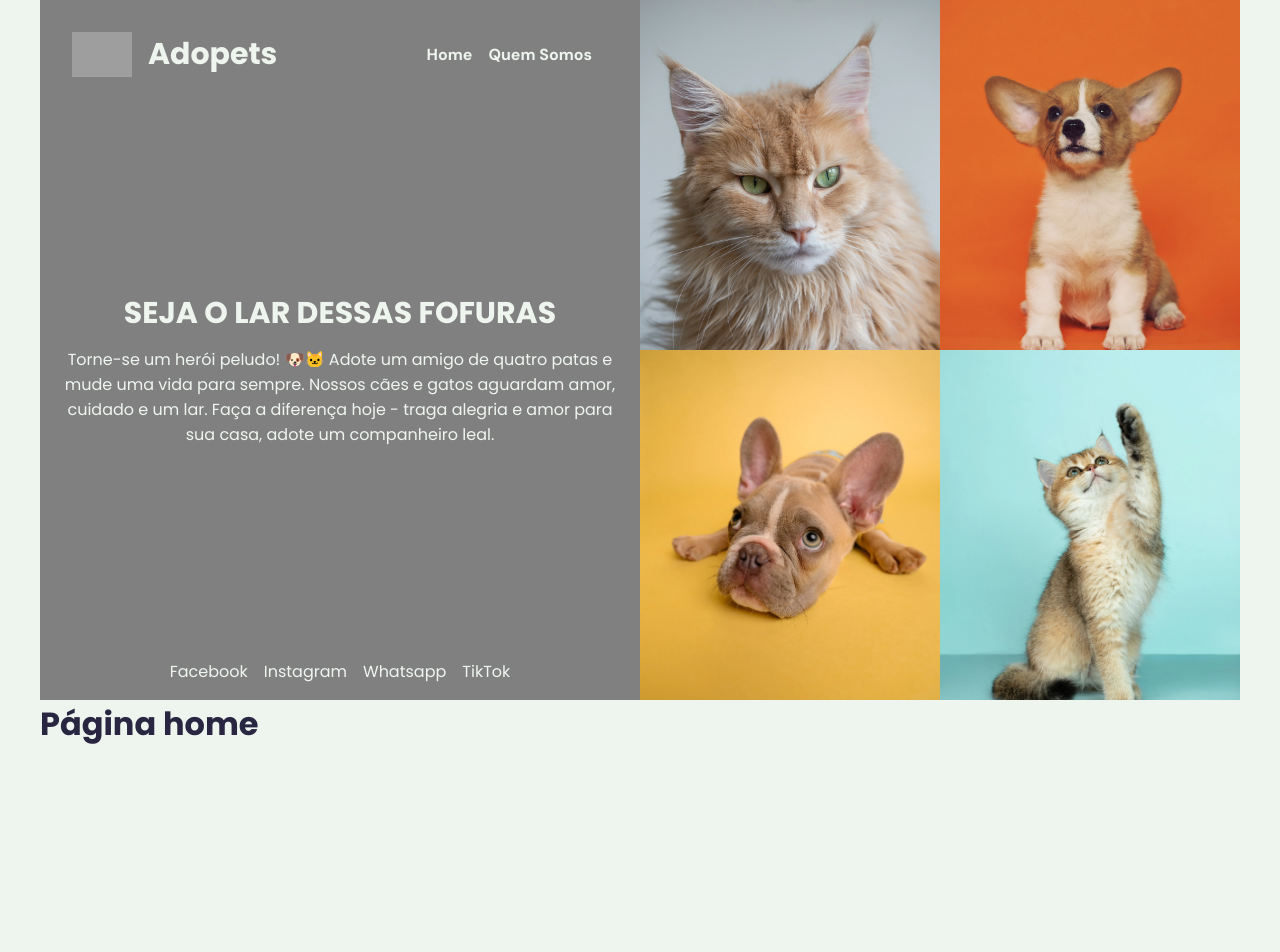
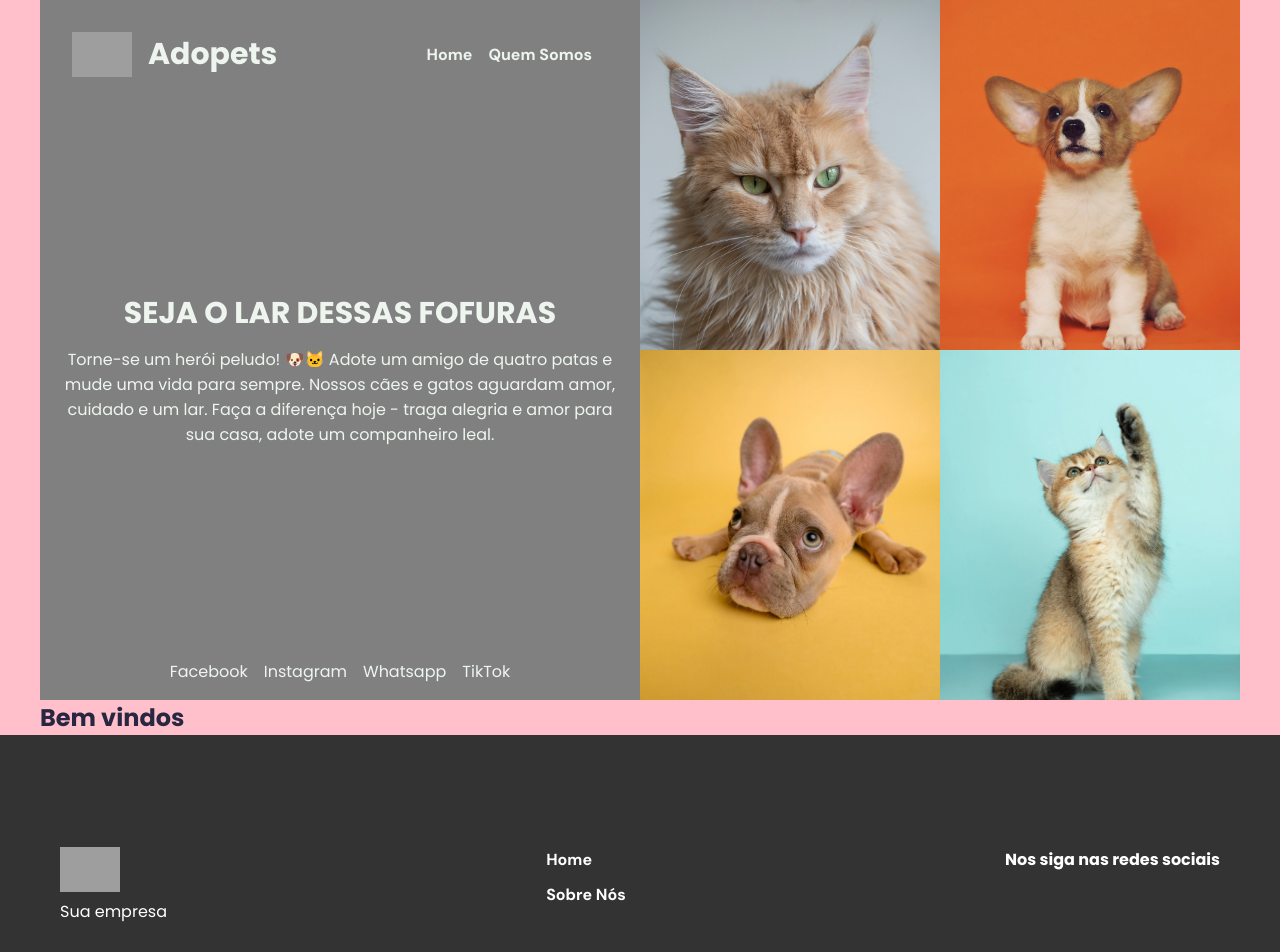
Before and after one commit to RNoleto/adopets-vue3, a Vue app: page / in a window 1280 px wide. Shown: the top 952 px of the page. Before the commit the page ends 800 px from the top, so only its background shows below. Built offline with nearby package versions, Linux system fonts and the light colour scheme; grey boxes are pictures that could not be loaded.

Commit message:
criação do footer

```diff
--- a/src/App.vue
+++ b/src/App.vue
@@ -2,12 +2,15 @@
   <div id="app">
     <router-view></router-view>
   </div>
+  <Footer />
 </template>
 <script>
 import Navbar from "./components/Navbar.vue";
+import Footer from "./components/Footer.vue";
 export default {
   components: {
     Navbar,
+    Footer,
   },
 };
 </script>
--- /dev/null
+++ b/src/components/Footer.vue
@@ -0,0 +1,94 @@
+<template>
+  <footer class="footer">
+    <div class="container">
+      <div class="footer-content">
+        <div class="footer-logo">
+          <img src="./assets/logo.png" alt="Logo" />
+          <p>Sua empresa</p>
+        </div>
+        <div class="footer-links">
+          <ul>
+            <li><router-link to="/">Home</router-link></li>
+            <li><router-link to="/about">Sobre Nós</router-link></li>
+            <!-- Adicione mais links conforme necessário -->
+          </ul>
+        </div>
+        <div class="footer-social">
+          <h4>Nos siga nas redes sociais</h4>
+          <div class="social-icons">
+            <a href="#"><i class="fab fa-facebook"></i></a>
+            <a href="#"><i class="fab fa-twitter"></i></a>
+            <a href="#"><i class="fab fa-instagram"></i></a>
+          </div>
+        </div>
+      </div>
+    </div>
+  </footer>
+</template>
+
+<script>
+export default {
+  name: "Footer",
+};
+</script>
+
+<style lang="scss" scoped>
+.footer {
+  background-color: #333;
+  color: #fff;
+  padding: 2rem 0;
+
+  .container {
+    display: flex;
+    justify-content: space-between;
+    align-items: center;
+  }
+
+  .footer-content {
+    display: flex;
+    justify-content: space-between;
+    width: 100%;
+    max-width: 1200px;
+    margin: 0 auto;
+    padding: 0 20px;
+
+    .footer-logo {
+      img {
+        width: 60px;
+      }
+    }
+
+    .footer-links {
+      ul {
+        list-style: none;
+        padding: 0;
+
+        li {
+          margin-bottom: 10px;
+          a {
+            text-decoration: none;
+            color: #fff;
+          }
+        }
+      }
+    }
+
+    .footer-social {
+      text-align: right;
+
+      h4 {
+        margin-bottom: 10px;
+      }
+
+      .social-icons {
+        a {
+          font-size: 24px;
+          margin-right: 10px;
+          color: #fff;
+          text-decoration: none;
+        }
+      }
+    }
+  }
+}
+</style>
--- a/src/pages/Home.vue
+++ b/src/pages/Home.vue
@@ -1,7 +1,11 @@
 <template>
-  <Banner />
-  <div class="content">
-    <h1>Página home</h1>
+  <div class="main">
+    <Banner />
+    <section>
+      <div class="content">
+        <h1>Bem vindos</h1>
+      </div>
+    </section>
   </div>
 </template>
 <script>
@@ -12,3 +16,10 @@ export default {
   },
 };
 </script>
+
+<style lang="scss" scoped>
+.main {
+  background-color: pink;
+  height: 100%;
+}
+</style>
```
